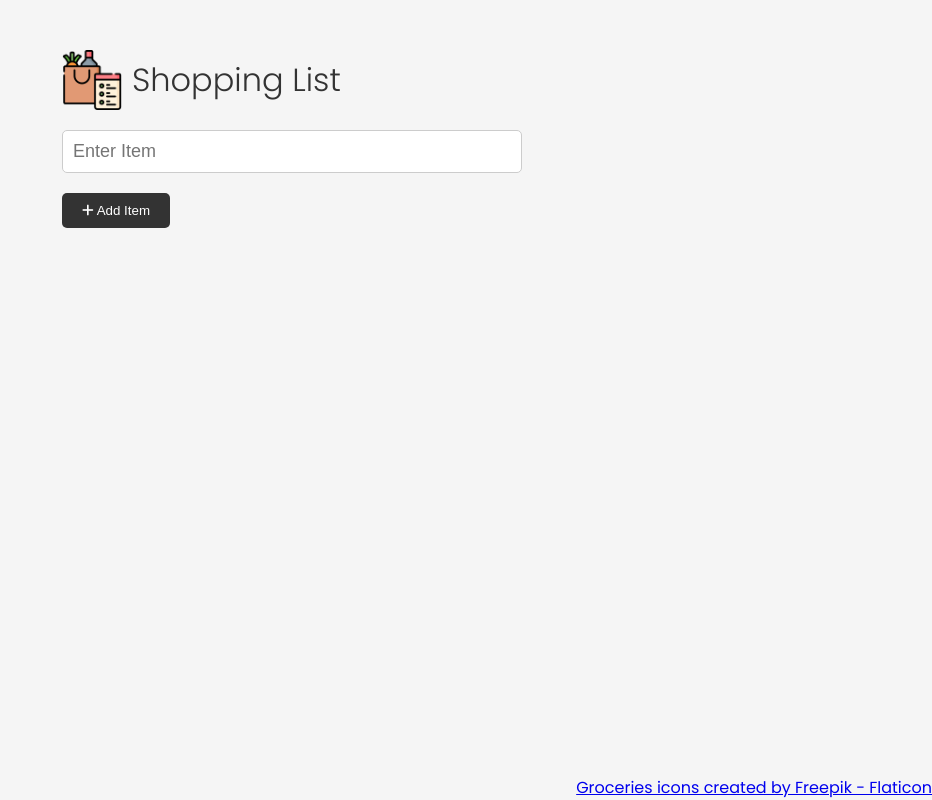
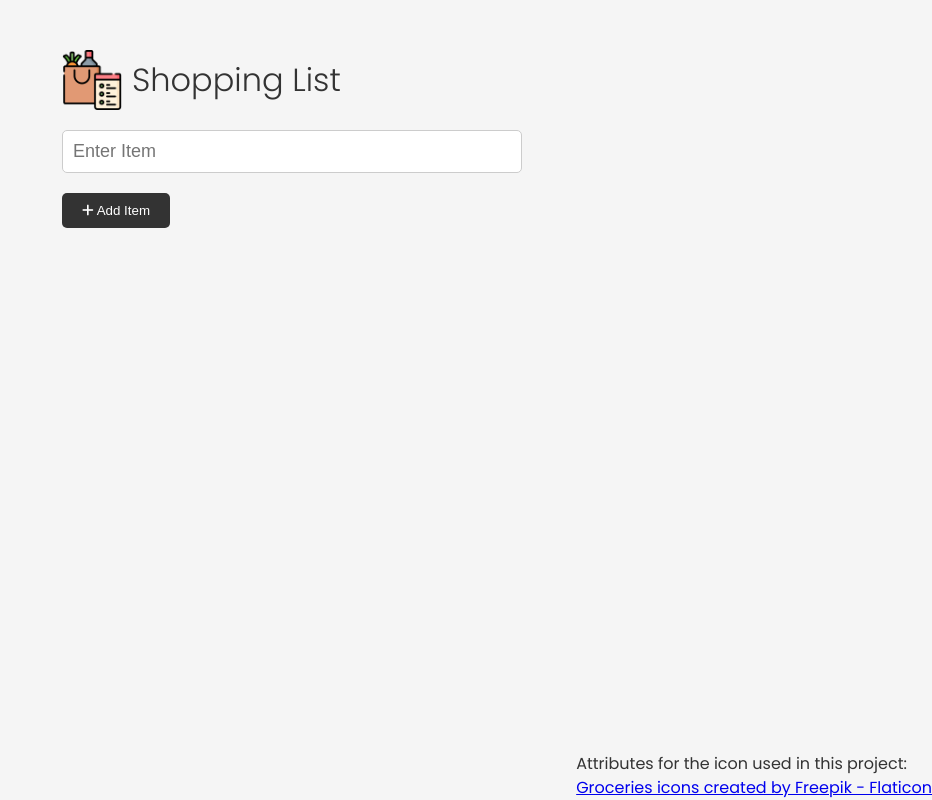
Before and after one commit to Cjmax10/shopping-list, a plain HTML site: page index.html in a window 1280 px wide. Shown: the whole page, without its empty margins (348-1280 px from the left). Drawn offline with Linux system fonts and the light colour scheme.

Commit message:
icons attribution line

```diff
--- a/index.html
+++ b/index.html
@@ -54,6 +54,7 @@
     </div>
 
     <div class="attribution">
+      <p>Attributes for the icon used in this project:</p>
       <a href="https://www.flaticon.com/free-icons/groceries" title="groceries icons">Groceries icons created by Freepik - Flaticon</a>
     </div>
 
```
